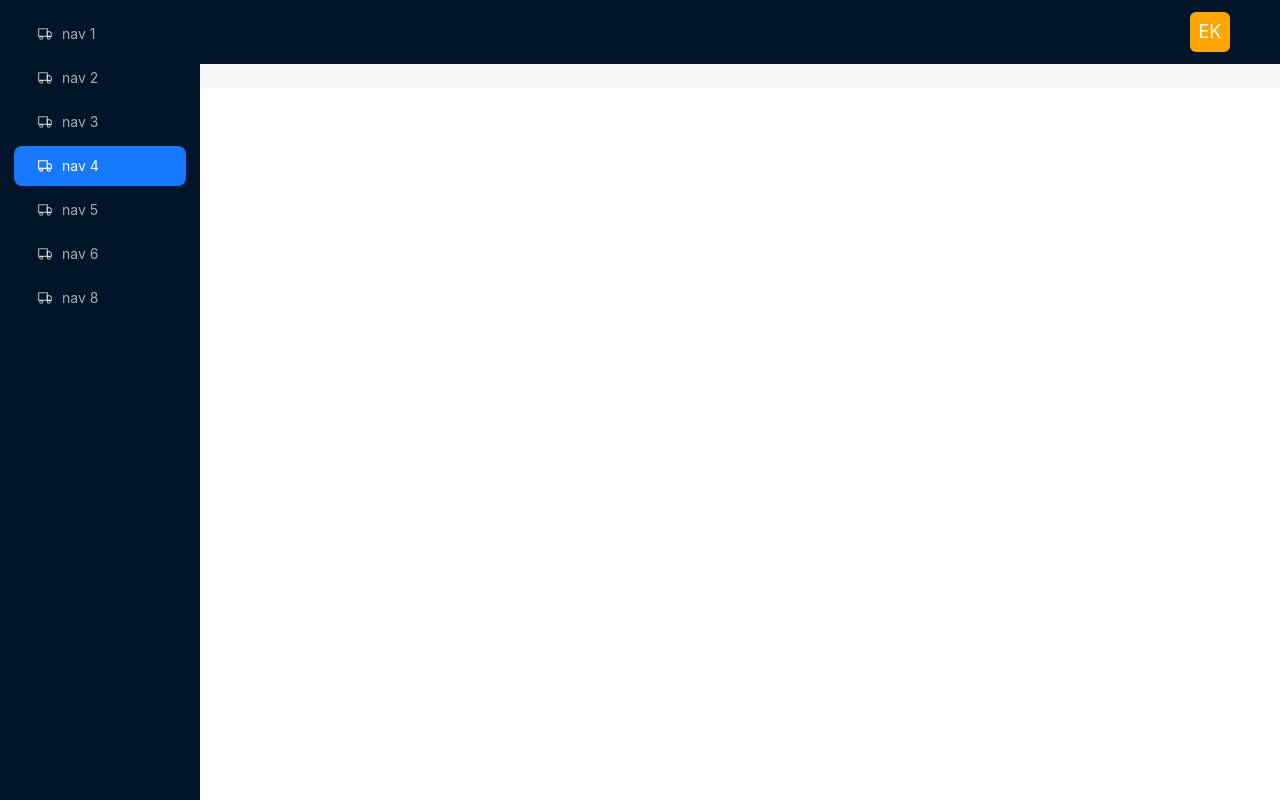
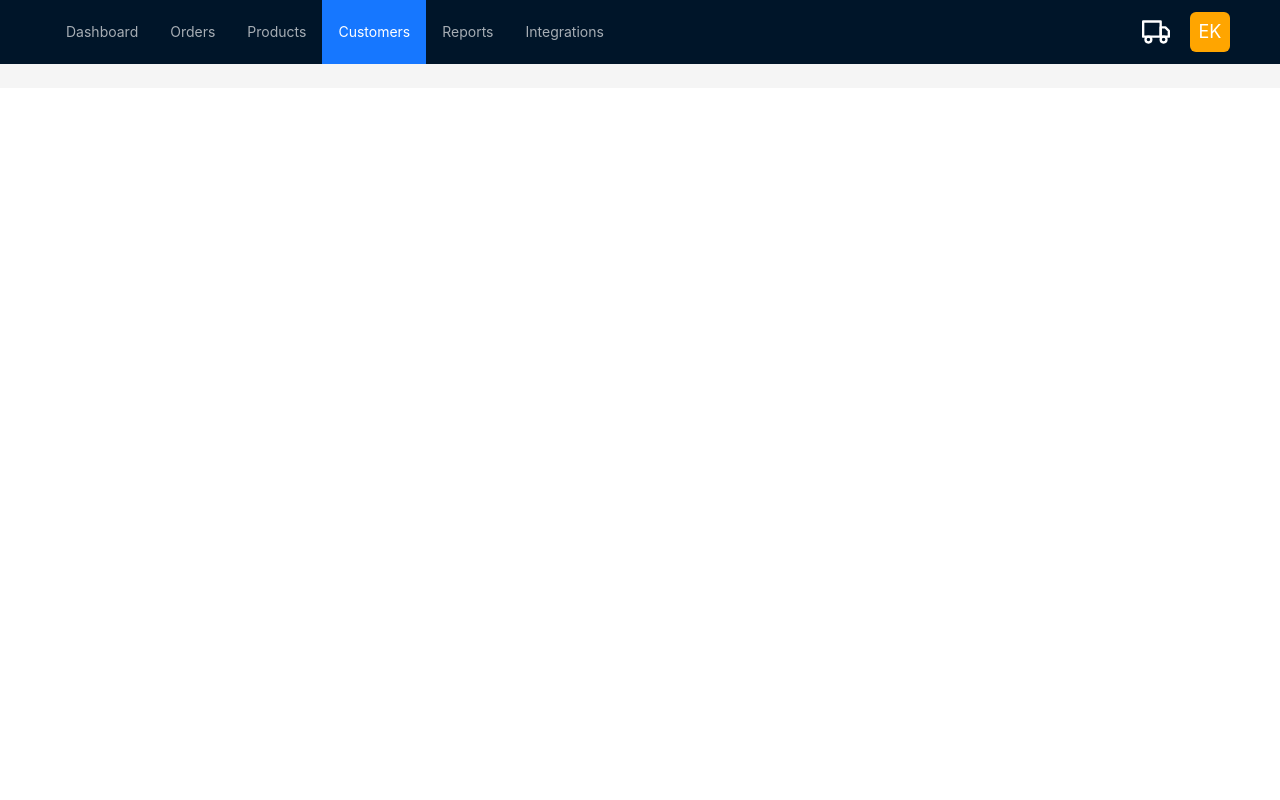
Before and after one commit to shipgrid/orderkorea, a React (Vite) app in the folder apps/ok_client/: page / in a window 1280 px wide. Built offline with nearby package versions, Linux system fonts and the light colour scheme.

Commit message:
use header instead of sider

```diff
--- a/apps/ok_client/src/components/Dashboard/Layout/Layout.tsx
+++ b/apps/ok_client/src/components/Dashboard/Layout/Layout.tsx
@@ -14,23 +14,57 @@ import {
 } from 'antd';
 
 import {
+  FiMenu,
+  FiChevronDown,
+} from 'react-icons/fi'
+
+import {
+  IconContext
+} from "react-icons";
+
+import {
   FiTruck
 } from "react-icons/fi";
 
-const { Header, Content, Sider } = Layout;
+const { Header, Content } = Layout;
 
-const items: MenuProps['items'] = [
-  FiTruck,
-  FiTruck,
-  FiTruck,
-  FiTruck,
-  FiTruck,
-  FiTruck,,
-  FiTruck,
-].map((icon, index) => ({
+const navItems = [
+  {
+    label: 'Dashboard',
+    icon: FiTruck,
+    path: '/dashboard',
+  },
+  {
+    label: 'Orders',
+    icon: FiTruck,
+    path: '/dashboard/orders',
+  },
+  {
+    label: 'Products',
+    icon: FiTruck,
+    path: '/dashboard/products',
+  },
+  {
+    label: 'Customers',
+    icon: FiTruck,
+    path: '/dashboard/customers',
+  },
+  {
+    label: 'Reports',
+    icon: FiTruck,
+    path: '/dashboard/reports',
+  },
+  {
+    label: 'Integrations',
+    icon: FiTruck,
+    path: '/dashboard/integrations',
+  },
+];
+
+const items: MenuProps['items'] = navItems.map((item, index) => ({
   key: String(index + 1),
-  icon: React.createElement(icon),
-  label: `nav ${index + 1}`,
+  icon: item.icon,
+  label: `${item.label}`,
 }));
 
 interface LayoutProps {
@@ -43,20 +77,7 @@ const DashboardLayout = ({
 
   return (
     <Layout hasSider>
-      <Sider
-        style={{
-          overflow: 'auto',
-          height: '100vh',
-          position: 'fixed',
-          left: 0,
-          top: 0,
-          bottom: 0,
-        }}
-      >
-        <div className="demo-logo-vertical" />
-        <Menu theme='dark' mode="inline" defaultSelectedKeys={['4']} items={items} style={{ padding: 10}}/>
-      </Sider>
-      <Layout className="site-layout" style={{ marginLeft: 200 }}>
+      <Layout className="site-layout">
         <Header
           style={{
             position: 'sticky',
@@ -65,12 +86,19 @@ const DashboardLayout = ({
             width: '100%',
             display: 'flex',
             alignItems: 'center',
-            // backgroundColor: 'white',
           }}
         >
-          <div style={{width: '100%', display: 'flex', justifyContent: 'space-between'}}>
+          <div style={{width: '100%', display: 'flex', justifyContent: 'space-between', alignItems: 'center'}}>
+            <Menu theme='dark' mode="horizontal" defaultSelectedKeys={['4']} items={items}/>
             <div className="demo-logo" />
-            <Avatar shape="square" size={40} style={{ backgroundColor: 'orange'}}> EK </Avatar>
+            <div style={{ display: 'flex', alignItems: 'center' }}>
+              <div style={{ marginRight: 20 }}>
+                <IconContext.Provider value={{ color: "white", size: '2.0em' }}>
+                  <FiTruck />
+                </IconContext.Provider>
+              </div>
+              <Avatar shape="square" size={40} style={{ backgroundColor: 'orange'}}> EK </Avatar>
+            </div>
           </div>
         </Header>
         <Content style={{ margin: '24px 16px 0', overflow: 'initial' }}>
```
